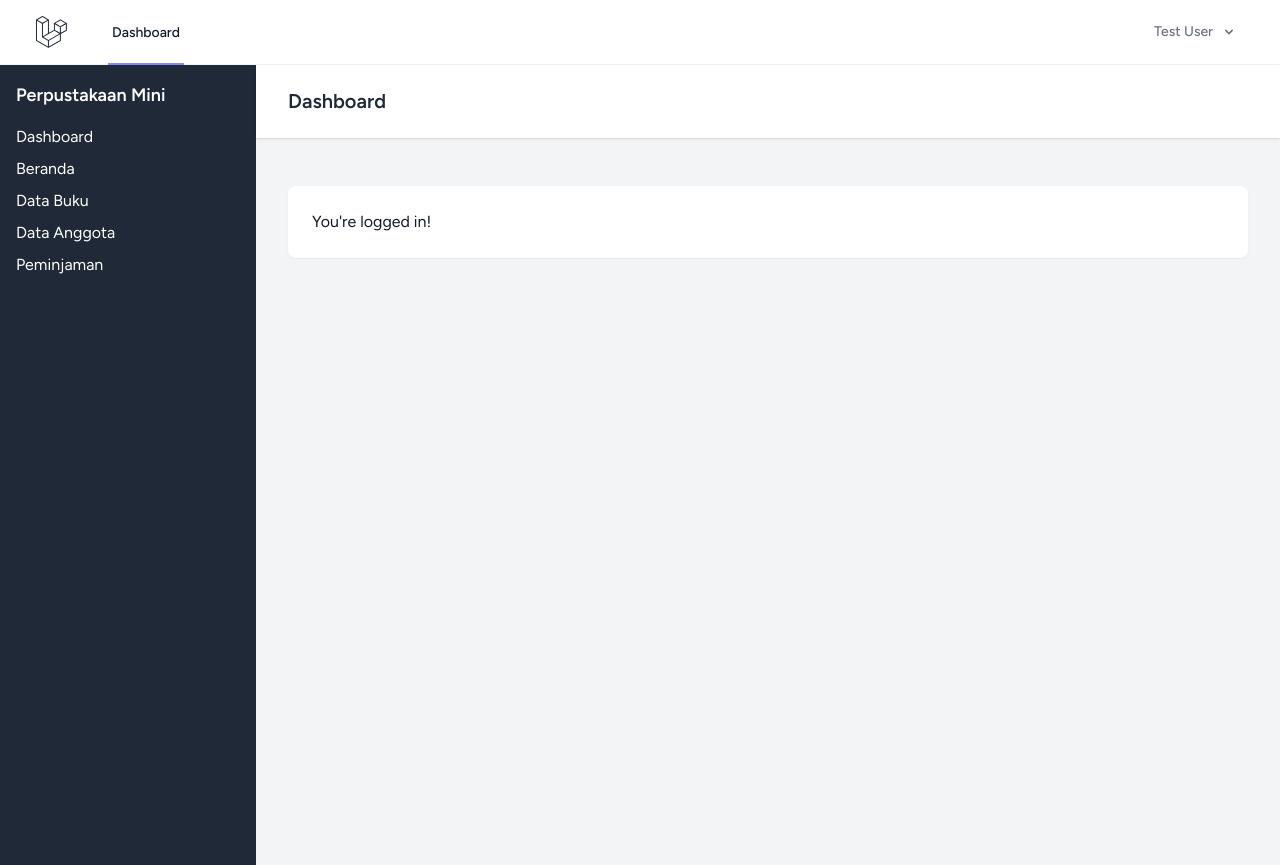
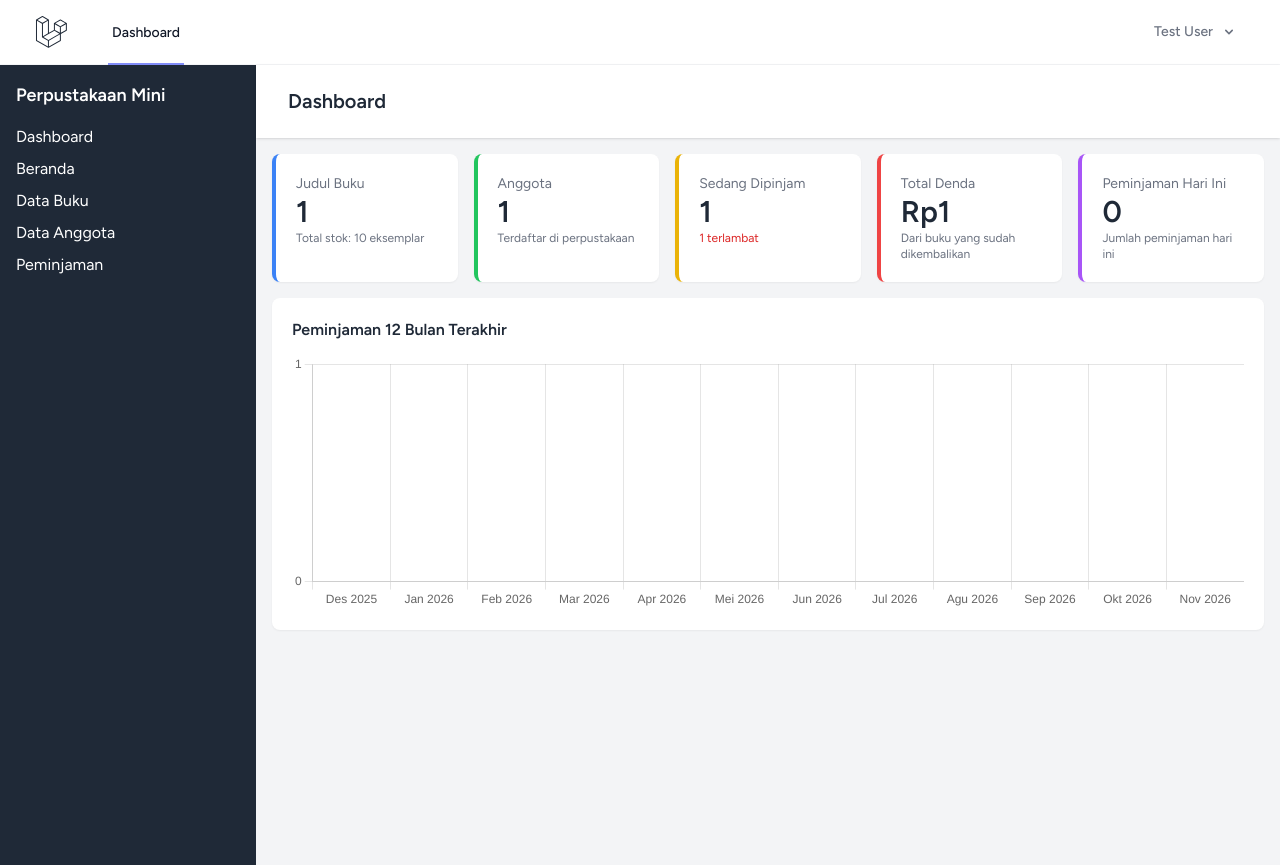
Before and after one commit to Alyani-wq/perpus-app, a Laravel app: page /dashboard in a window 1280 px wide. Run offline with Laravel 12, Linux system fonts and the light colour scheme; a user stored in the database is signed in; data comes from the database, SQL or seed files in the repository; tables that the repository leaves empty hold one stand-in row (values such as "Sample post"); style sheets or scripts are compiled from the project's sources; some libraries are stand-ins or nearby versions.

Commit message:
Pertemuan 12 – Pengembalian buku, denda, dan dashboard

```diff
--- /dev/null
+++ b/app/Http/Controllers/DashboardController.php
@@ -0,0 +1,82 @@
+<?php
+
+namespace App\Http\Controllers;
+
+use App\Models\Book;
+use App\Models\Loan;
+use App\Models\Member;
+
+class DashboardController extends Controller
+{
+    /**
+     * Menyiapkan angka ringkasan dan data grafik Dashboard.
+     */
+    public function index()
+    {
+        // ---- Bagian 1: angka untuk kartu ringkasan ----
+
+        $totalBuku = Book::count();
+        $totalStok = (int) Book::sum('stok');
+        $totalAnggota = Member::count();
+
+        // Peminjaman yang belum dikembalikan
+        $sedangDipinjam = Loan::where('status', 'dipinjam')->count();
+
+        // Jumlah peminjaman yang terlambat
+        $terlambat = Loan::where('status', 'dipinjam')
+            ->where('tanggal_kembali_rencana', '<', today()->toDateString())
+            ->count();
+
+        // Jumlah seluruh denda
+        $totalDenda = (int) Loan::sum('denda');
+
+        // Peminjaman yang dilakukan hari ini
+        $peminjamanHariIni = Loan::where(
+            'tanggal_pinjam',
+            today()->toDateString()
+        )->count();
+
+        // ---- Bagian 2: grafik peminjaman 12 bulan terakhir ----
+
+        $namaBulan = [
+            'Jan', 'Feb', 'Mar', 'Apr', 'Mei', 'Jun',
+            'Jul', 'Agu', 'Sep', 'Okt', 'Nov', 'Des'
+        ];
+
+        $label = [];
+        $jumlah = [];
+
+        // Ulangi dari 11 sampai 0 (12 bulan)
+        for ($i = 11; $i >= 0; $i--) {
+
+            $awal = today()->startOfMonth()->subMonths($i);
+            $akhir = $awal->copy()->endOfMonth();
+
+            $label[] = $namaBulan[$awal->month - 1] . ' ' . $awal->year;
+
+            $jumlah[] = Loan::whereBetween('tanggal_pinjam', [
+                $awal->toDateString(),
+                $akhir->toDateString(),
+            ])->count();
+        }
+
+        // ---- Bagian 3: kirim data ke Dashboard.vue ----
+
+        return inertia('Dashboard', [
+            'statistik' => [
+                'total_buku' => $totalBuku,
+                'total_stok' => $totalStok,
+                'total_anggota' => $totalAnggota,
+                'sedang_dipinjam' => $sedangDipinjam,
+                'terlambat' => $terlambat,
+                'total_denda' => $totalDenda,
+                'peminjaman_hari_ini' => $peminjamanHariIni,
+            ],
+
+            'grafik' => [
+                'label' => $label,
+                'jumlah' => $jumlah,
+            ],
+        ]);
+    }
+}
--- a/app/Models/Loan.php
+++ b/app/Models/Loan.php
@@ -1,29 +1,94 @@
 <?php
 
 namespace App\Models;
-
+// Carbon: kelas bantu Laravel untuk menghitung tanggal (selisih hari, dll.)
+use Illuminate\Support\Carbon;
+// Attribute: dipakai untuk membuat "atribut virtual" (accessor) pada model
+use Illuminate\Database\Eloquent\Casts\Attribute;
 use Illuminate\Database\Eloquent\Factories\HasFactory;
 use Illuminate\Database\Eloquent\Model;
 
 class Loan extends Model
 {
+    // Mengaktifkan fitur factory (membuat data contoh) pada model ini
     use HasFactory;
 
+    // Aturan denda perpustakaan: Rp1.000 untuk setiap hari keterlambatan.
+    // Disimpan sebagai konstanta agar angkanya hanya ditulis di SATU tempat.
+    // Jika aturan berubah, cukup ubah angka ini.
+    public const DENDA_PER_HARI = 2000;
+
+    // Kolom yang boleh diisi lewat create() dan update().
+    // Kolom yang tidak terdaftar di sini akan ditolak oleh Laravel.
     protected $fillable = [
         'book_id',
         'member_id',
         'tanggal_pinjam',
         'tanggal_kembali_rencana',
-        'status'
+        // Dua kolom baru dari migration Pertemuan 12:
+        'tanggal_kembali',
+        'status',
+        'denda',
     ];
+
+    // Atribut virtual di bawah ini ikut dikirim ke Vue setiap kali data Loan
+    // diubah menjadi JSON. Tanpa baris ini, hari_terlambat dan
+    // perkiraan_denda hanya bisa dipakai di PHP dan tidak sampai ke Vue.
+    protected $appends = ['hari_terlambat', 'perkiraan_denda'];
 
     public function book()
     {
+        // Satu peminjaman dimiliki oleh satu buku (kolom book_id)
         return $this->belongsTo(Book::class);
     }
 
     public function member()
     {
+        // Satu peminjaman dimiliki oleh satu anggota (kolom member_id)
         return $this->belongsTo(Member::class);
     }
+
+    /**
+     * Atribut virtual: berapa hari peminjaman ini terlambat.
+     * Dipanggil sebagai $loan->hari_terlambat (huruf kecil, garis bawah).
+     */
+    protected function hariTerlambat(): Attribute
+    {
+        // get: berisi fungsi yang dijalankan setiap kali atribut ini dibaca
+        return Attribute::make(get: function () {
+            // Ubah teks tanggal jatuh tempo (misal '2026-11-14') menjadi
+            // objek Carbon. startOfDay() membuat jamnya 00:00 supaya selisih
+            // dihitung dalam hari penuh.
+            $jatuhTempo = Carbon::parse($this->tanggal_kembali_rencana)
+                ->startOfDay();
+
+            // Tanggal pembanding ($acuan):
+            // - sudah dikembalikan: pakai tanggal kembali yang sebenarnya
+            // - belum dikembalikan: pakai hari ini (denda masih "berjalan")
+            $acuan = $this->tanggal_kembali
+                ? Carbon::parse($this->tanggal_kembali)->startOfDay()
+                : today();
+
+            // Jika acuan belum melewati jatuh tempo, berarti tidak terlambat
+            if ($acuan->lessThanOrEqualTo($jatuhTempo)) {
+                return 0;
+            }
+
+            // Selisih hari antara jatuh tempo dan acuan. (int) membuang
+            // desimal, karena Carbon 3 mengembalikan angka pecahan.
+            return (int) $jatuhTempo->diffInDays($acuan);
+        });
+    }
+
+    /**
+     * Atribut virtual: denda (rupiah) = hari terlambat x tarif per hari.
+     * Dipanggil sebagai $loan->perkiraan_denda.
+     */
+    protected function perkiraanDenda(): Attribute
+    {
+        // $this->hari_terlambat memanggil atribut virtual di atas
+        return Attribute::make(
+            get: fn () => $this->hari_terlambat * self::DENDA_PER_HARI
+        );
+    }
 }
--- a/config/app.php
+++ b/config/app.php
@@ -65,7 +65,7 @@ return [
     |
     */
 
-    'timezone' => 'UTC',
+    'timezone' => 'Asia/Jakarta',
 
     /*
     |--------------------------------------------------------------------------
--- a/package.json
+++ b/package.json
@@ -23,6 +23,7 @@
         "@laravel/multiplex": "^0.4.1"
     },
     "dependencies": {
-        "axios": "^1.21.1"
+        "axios": "^1.21.1",
+        "chart.js": "^4.6.2"
     }
 }
--- /dev/null
+++ b/resources/js/Components/BarChart.vue
@@ -0,0 +1,78 @@
+<script setup>
+import { ref, onMounted, onBeforeUnmount } from 'vue';
+// Chart.js: pustaka JavaScript untuk menggambar grafik pada <canvas>.
+// 'chart.js/auto' langsung mendaftarkan semua jenis grafik.
+import Chart from 'chart.js/auto';
+
+// Data yang diterima dari komponen induk (Dashboard.vue)
+const props = defineProps({
+    // Teks sumbu X, contoh: ['Jun 2026', 'Jul 2026', ...]
+    label: Array,
+    // Angka tinggi batang, contoh: [3, 5, 2, ...]
+    jumlah: Array,
+    // Nama data, tampil saat kursor diarahkan ke batang
+    judul: { type: String, default: 'Jumlah' },
+});
+
+// Penghubung ke elemen <canvas> (diisi Vue setelah halaman tampil)
+const kanvas = ref(null);
+
+// Menyimpan objek grafik agar bisa dihapus ketika komponen dilepas
+let grafik = null;
+
+// onMounted: dijalankan SETELAH elemen <canvas> benar-benar ada di halaman
+onMounted(() => {
+    // new Chart(elemen, pengaturan) menggambar grafik pada elemen itu
+    grafik = new Chart(kanvas.value, {
+        // Jenis grafik: 'bar' = batang. Ganti 'line' untuk grafik garis.
+        type: 'bar',
+        data: {
+            // [...props.label] menyalin array supaya Chart.js tidak
+            // berhadapan langsung dengan objek reaktif milik Vue
+            labels: [...props.label],
+            datasets: [
+                {
+                    label: props.judul,
+                    data: [...props.jumlah],
+                    // Warna batang (biru, kode warna heksadesimal)
+                    backgroundColor: '#3b82f6',
+                },
+                  ],
+        },
+        options: {
+            // Ukuran grafik mengikuti ukuran <div> pembungkusnya
+            responsive: true,
+            maintainAspectRatio: false,
+            plugins: {
+                // Sembunyikan legenda karena hanya ada satu jenis data
+                legend: { display: false },
+            },
+            scales: {
+                y: {
+                    // Sumbu Y mulai dari 0
+                    beginAtZero: true,
+                    // precision: 0 = angka bulat saja (tanpa 0.5 peminjaman)
+                    ticks: { precision: 0 },
+                },
+            },
+        },
+    });
+});
+
+// onBeforeUnmount: dijalankan sebelum komponen dilepas (misalnya pindah
+// halaman). destroy() melepas grafik dari <canvas> agar tidak error.
+onBeforeUnmount(() => {
+    if (grafik) {
+        grafik.destroy();
+    }
+});
+</script>
+
+<template>
+    <!-- Tinggi 16rem (h-64). Chart.js menyesuaikan ukuran grafik dengan
+         div ini. -->
+    <div class="h-64">
+        <!-- ref="kanvas" menghubungkan elemen ini dengan variabel kanvas -->
+        <canvas ref="kanvas"></canvas>
+    </div>
+</template>
--- a/resources/js/Pages/Dashboard.vue
+++ b/resources/js/Pages/Dashboard.vue
@@ -1,6 +1,18 @@
 <script setup>
 import AuthenticatedLayout from '@/Layouts/AuthenticatedLayout.vue';
+import BarChart from '@/Components/BarChart.vue';
 import { Head } from '@inertiajs/vue3';
+
+// Data dari DashboardController
+defineProps({
+    statistik: Object,
+    grafik: Object,
+});
+
+// Format angka menjadi Rupiah
+function formatRupiah(angka) {
+    return 'Rp' + Number(angka || 0).toLocaleString('id-ID');
+}
 </script>
 
 <template>
@@ -8,23 +20,115 @@ import { Head } from '@inertiajs/vue3';
 
     <AuthenticatedLayout>
         <template #header>
-            <h2
-                class="text-xl font-semibold leading-tight text-gray-800"
-            >
+            <h2 class="text-xl font-semibold leading-tight text-gray-800">
                 Dashboard
             </h2>
         </template>
 
-        <div class="py-12">
-            <div class="mx-auto max-w-7xl sm:px-6 lg:px-8">
+        <div class="p-4">
+
+            <!-- Kotak kartu statistik -->
+            <div class="grid grid-cols-1 gap-4 md:grid-cols-2 xl:grid-cols-5">
+
+                <!-- KARTU 1: Judul Buku -->
                 <div
-                    class="overflow-hidden bg-white shadow-sm sm:rounded-lg"
+                    class="rounded-lg border-l-4 border-blue-500 bg-white p-5 shadow-sm"
                 >
-                    <div class="p-6 text-gray-900">
-                        You're logged in!
+                    <div class="text-sm text-gray-500">Judul Buku</div>
+
+                    <div class="text-3xl font-bold text-gray-800">
+                        {{ statistik.total_buku }}
+                    </div>
+
+                    <div class="text-xs text-gray-500">
+                        Total stok: {{ statistik.total_stok }} eksemplar
                     </div>
                 </div>
+
+                <!-- KARTU 2: Anggota -->
+                <div
+                    class="rounded-lg border-l-4 border-green-500 bg-white p-5 shadow-sm"
+                >
+                    <div class="text-sm text-gray-500">Anggota</div>
+
+                    <div class="text-3xl font-bold text-gray-800">
+                        {{ statistik.total_anggota }}
+                    </div>
+
+                    <div class="text-xs text-gray-500">
+                        Terdaftar di perpustakaan
+                    </div>
+                </div>
+
+                <!-- KARTU 3: Sedang Dipinjam -->
+                <div
+                    class="rounded-lg border-l-4 border-yellow-500 bg-white p-5 shadow-sm"
+                >
+                    <div class="text-sm text-gray-500">Sedang Dipinjam</div>
+
+                    <div class="text-3xl font-bold text-gray-800">
+                        {{ statistik.sedang_dipinjam }}
+                    </div>
+
+                    <div
+                        class="text-xs"
+                        :class="statistik.terlambat > 0
+                            ? 'text-red-600'
+                            : 'text-gray-500'"
+                    >
+                        {{ statistik.terlambat }} terlambat
+                    </div>
+                </div>
+
+                <!-- KARTU 4: Total Denda -->
+                <div
+                    class="rounded-lg border-l-4 border-red-500 bg-white p-5 shadow-sm"
+                >
+                    <div class="text-sm text-gray-500">Total Denda</div>
+
+                    <div class="text-3xl font-bold text-gray-800">
+                        {{ formatRupiah(statistik.total_denda) }}
+                    </div>
+
+                    <div class="text-xs text-gray-500">
+                        Dari buku yang sudah dikembalikan
+                    </div>
+                </div>
+
+                <!-- KARTU 5: Peminjaman Hari Ini -->
+                <div
+                    class="rounded-lg border-l-4 border-purple-500 bg-white p-5 shadow-sm"
+                >
+                    <div class="text-sm text-gray-500">
+                        Peminjaman Hari Ini
+                    </div>
+
+                    <div class="text-3xl font-bold text-gray-800">
+                        {{ statistik.peminjaman_hari_ini }}
+                    </div>
+
+                    <div class="text-xs text-gray-500">
+                        Jumlah peminjaman hari ini
+                    </div>
+                </div>
+
             </div>
+
+            <!-- Grafik peminjaman 12 bulan terakhir -->
+            <div class="mt-4 rounded-lg bg-white p-5 shadow-sm">
+
+                <h3 class="mb-3 font-semibold text-gray-800">
+                    Peminjaman 12 Bulan Terakhir
+                </h3>
+
+                <BarChart
+                    :label="grafik.label"
+                    :jumlah="grafik.jumlah"
+                    judul="Jumlah peminjaman"
+                />
+
+            </div>
+
         </div>
     </AuthenticatedLayout>
 </template>
--- a/resources/js/Pages/Loans/Index.vue
+++ b/resources/js/Pages/Loans/Index.vue
@@ -1,92 +1,167 @@
 <script setup>
-import AuthenticatedLayout from '@/Layouts/AuthenticatedLayout.vue'
-import { Link } from '@inertiajs/vue3'
+import { ref } from 'vue';
+import AuthenticatedLayout from '@/Layouts/AuthenticatedLayout.vue';
+import { Link, router } from '@inertiajs/vue3';
 
+// Data peminjaman dari LoanController@index
 defineProps({
     loans: Object,
-})
+});
+
+// Status proses pengembalian
+const memproses = ref(false);
+
+// Format angka menjadi Rupiah
+function formatRupiah(angka) {
+    return 'Rp' + Number(angka || 0).toLocaleString('id-ID');
+}
+
+// Memproses pengembalian buku
+function kembalikan(loan) {
+    if (!confirm('Proses pengembalian buku "' + loan.book.judul + '"?')) {
+        return;
+    }
+
+    router.patch(route('loans.kembalikan', loan.id), {}, {
+        preserveScroll: true,
+
+        onStart: () => {
+            memproses.value = true;
+        },
+
+        onFinish: () => {
+            memproses.value = false;
+        },
+    });
+}
 </script>
 
 <template>
     <AuthenticatedLayout>
         <div class="p-4">
-            <h1 class="text-xl font-bold">Data Peminjaman</h1>
+
+            <h1 class="text-xl font-bold">
+                Data Peminjaman
+            </h1>
 
             <!-- Pesan sukses -->
             <div
-                v-if="$page.props.flash?.success"
-                class="my-3 rounded bg-green-100 p-3 text-green-700"
+                v-if="$page.props.flash.success"
+                class="my-2 text-green-700"
             >
                 {{ $page.props.flash.success }}
             </div>
 
-            <!-- Tombol tambah peminjaman -->
-            <div class="my-4">
-                <Link
-                    :href="route('loans.create')"
-                    class="rounded bg-blue-600 px-4 py-2 text-white"
-                >
+            <!-- Pesan error -->
+            <div
+                v-if="$page.props.errors.loan"
+                class="my-2 text-red-600"
+            >
+                {{ $page.props.errors.loan }}
+            </div>
+
+            <!-- Link form peminjaman -->
+            <div class="my-3">
+                <Link href="/loans/create">
                     + Pinjam Buku
                 </Link>
             </div>
 
             <!-- Tabel peminjaman -->
             <div class="overflow-x-auto">
-                <table class="w-full border-collapse border">
+                <table class="border-collapse w-full">
                     <thead>
-                        <tr class="bg-gray-100">
+                        <tr>
                             <th class="border px-3 py-2">Anggota</th>
-                            <th class="border px-3 py-2">Kode Buku</th>
                             <th class="border px-3 py-2">Buku</th>
                             <th class="border px-3 py-2">Tanggal Pinjam</th>
                             <th class="border px-3 py-2">Jatuh Tempo</th>
+                            <th class="border px-3 py-2">Tanggal Kembali</th>
                             <th class="border px-3 py-2">Status</th>
+                            <th class="border px-3 py-2">Denda</th>
+                            <th class="border px-3 py-2">Aksi</th>
                         </tr>
                     </thead>
 
                     <tbody>
+                        <!-- Menampilkan setiap peminjaman -->
                         <tr
                             v-for="loan in loans.data"
                             :key="loan.id"
                         >
                             <td class="border px-3 py-2">
-                                {{ loan.member?.nama ?? 'Anggota tidak ditemukan' }}
+                                {{ loan.member.nama }}
                             </td>
 
                             <td class="border px-3 py-2">
-                                {{ loan.book?.kode_buku ?? '-' }}
+                                {{ loan.book.judul }}
                             </td>
 
-                            <td class="border px-3 py-2">
-                                {{ loan.book?.judul ?? 'Buku tidak ditemukan' }}
-                            </td>
-
-                            <td class="border px-3 py-2">
+                            <td class="border whitespace-nowrap px-3 py-2">
                                 {{ loan.tanggal_pinjam }}
                             </td>
 
-                            <td class="border px-3 py-2">
+                            <td class="border whitespace-nowrap px-3 py-2">
                                 {{ loan.tanggal_kembali_rencana }}
                             </td>
 
+                            <td class="border whitespace-nowrap px-3 py-2">
+                                {{ loan.tanggal_kembali || '-' }}
+                            </td>
+
+                            <!-- Status peminjaman -->
                             <td class="border px-3 py-2">
                                 <span
-                                    :class="
-                                        loan.status === 'dipinjam'
-                                            ? 'rounded bg-yellow-100 px-2 py-1 text-yellow-700'
-                                            : 'rounded bg-green-100 px-2 py-1 text-green-700'
-                                    "
+                                    :class="loan.status === 'dipinjam'
+                                        ? 'text-yellow-700'
+                                        : 'text-green-700'"
                                 >
                                     {{ loan.status }}
                                 </span>
                             </td>
+
+                            <!-- Informasi denda -->
+                            <td class="border px-3 py-2">
+                                <span v-if="loan.status === 'dikembalikan'">
+                                    {{ formatRupiah(loan.denda) }}
+                                </span>
+
+                                <span
+                                    v-else-if="loan.hari_terlambat > 0"
+                                    class="text-red-600"
+                                >
+                                    Terlambat {{ loan.hari_terlambat }} hari
+                                    ({{ formatRupiah(loan.perkiraan_denda) }})
+                                </span>
+
+                                <span v-else>
+                                    -
+                                </span>
+                            </td>
+
+                            <!-- Tombol pengembalian -->
+                            <td class="border px-3 py-2">
+                                <button
+                                    v-if="loan.status === 'dipinjam'"
+                                    type="button"
+                                    :disabled="memproses"
+                                    class="text-blue-700 underline disabled:opacity-50"
+                                    @click="kembalikan(loan)"
+                                >
+                                    Kembalikan
+                                </button>
+
+                                <span v-else>
+                                    -
+                                </span>
+                            </td>
                         </tr>
 
-                        <!-- Jika belum ada data -->
+                        <!-- Jika data kosong -->
                         <tr v-if="loans.data.length === 0">
                             <td
-                                colspan="6"
-                                class="border px-3 py-4 text-center text-gray-500"
+                                colspan="8"
+                                class="border px-3 py-2 text-center"
                             >
                                 Belum ada data peminjaman.
                             </td>
@@ -95,8 +170,8 @@ defineProps({
                 </table>
             </div>
 
-            <!-- Pagination -->
-            <div class="mt-4 flex flex-wrap gap-2">
+            <!-- Navigasi halaman -->
+            <div class="mt-3 flex gap-3 flex-wrap">
                 <template
                     v-for="link in loans.links"
                     :key="link.label"
@@ -105,19 +180,16 @@ defineProps({
                         v-if="link.url"
                         :href="link.url"
                         v-html="link.label"
-                        class="rounded border px-3 py-2"
-                        :class="{
-                            'bg-blue-600 text-white': link.active
-                        }"
                     />
 
                     <span
                         v-else
                         v-html="link.label"
-                        class="rounded border px-3 py-2 text-gray-400"
+                        class="text-gray-400"
                     />
                 </template>
             </div>
+
         </div>
     </AuthenticatedLayout>
 </template>
--- a/routes/web.php
+++ b/routes/web.php
@@ -5,6 +5,7 @@ use App\Http\Controllers\HomeController;
 use App\Http\Controllers\BookController;
 use App\Http\Controllers\MemberController;
 use App\Http\Controllers\LoanController;
+use App\Http\Controllers\DashboardController;
 use Illuminate\Support\Facades\Route;
 use Inertia\Inertia;
 
@@ -18,9 +19,9 @@ Route::get('/tentang', [HomeController::class, 'tentang']);
 Route::get('/kontak', [HomeController::class, 'kontak']);
 
 // Dashboard
-Route::get('/dashboard', function () {
-    return Inertia::render('Dashboard');
-})->middleware(['auth', 'verified'])->name('dashboard');
+Route::get('/dashboard', [DashboardController::class, 'index'])
+->middleware(['auth', 'verified'])
+->name('dashboard');
 
 // Profil pengguna
 Route::middleware('auth')->group(function () {
@@ -60,6 +61,7 @@ Route::middleware('auth')->group(function () {
     // CRUD Anggota
     Route::resource('members', MemberController::class);
     Route::resource('loans', LoanController::class)->only(['index', 'create', 'store']);
+    Route::patch('loans/{loan}/kembalikan', [LoanController::class, 'kembalikan']) ->name('loans.kembalikan');
 });
 
 // Autentikasi
```
Also changed, not shown: app/Http/Controllers/LoanController.php (+42 -2 lines), database/migrations/2026_11_25_193746_add_pengembalian_to_loans_table.php (added), package-lock.json.
